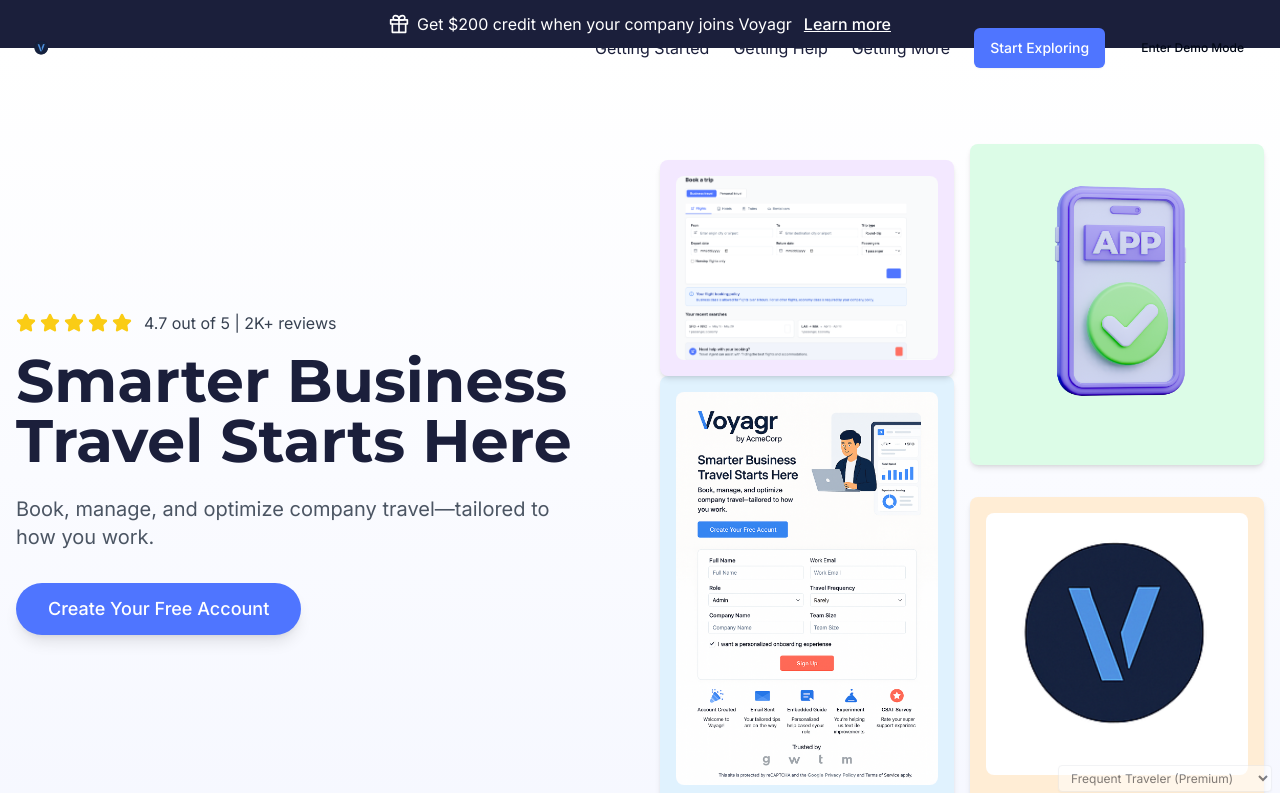
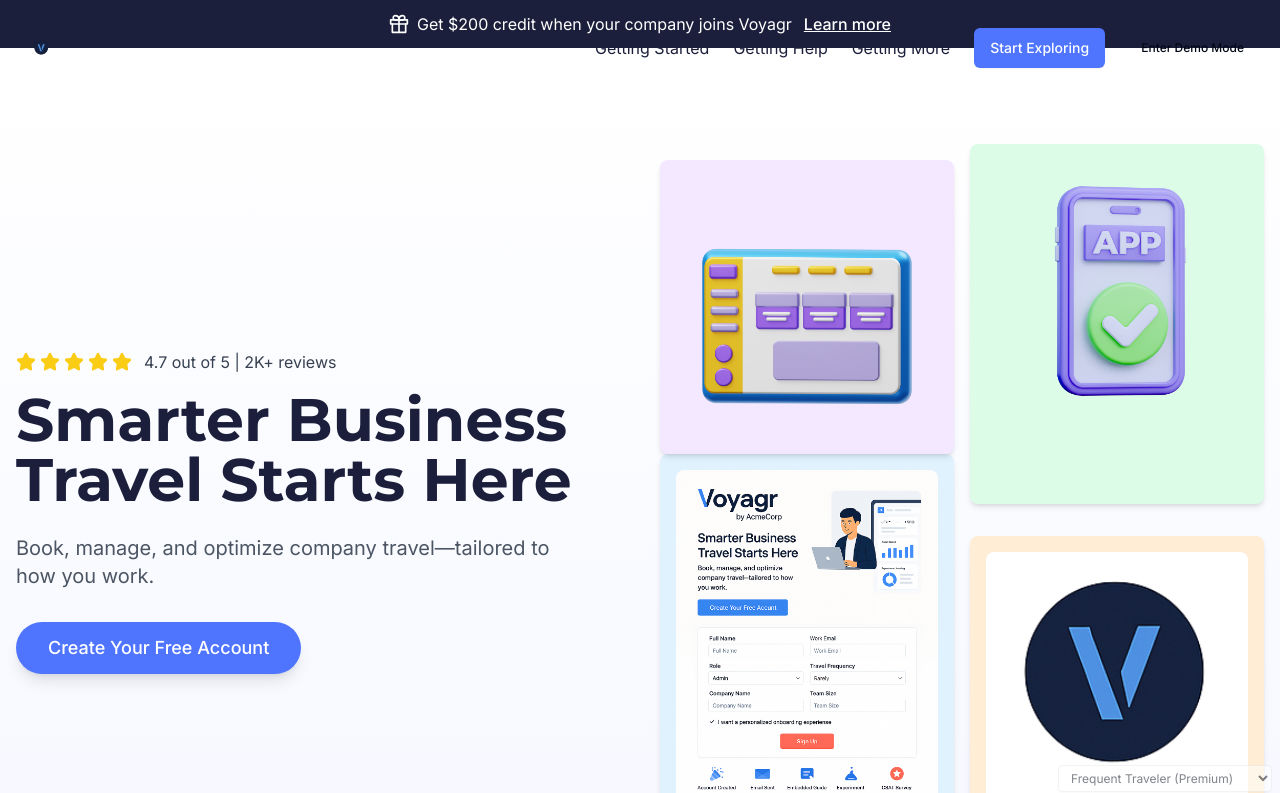
Before and after one commit to Nokamorad/acmetravel-ai-demo-hub, a React (Vite) app: page /signup in a window 1280 px wide. Shown: the top 793 px of the page. Built offline with nearby package versions, Linux system fonts and the light colour scheme; a web font is replaced by a local one.

Commit message:
Visual edit in Lovable
Edited UI in Lovable

```diff
--- a/src/pages/SignUp.tsx
+++ b/src/pages/SignUp.tsx
@@ -65,7 +65,7 @@ const SignUp = () => {
               <div className="hidden lg:grid grid-cols-2 gap-4">
                 <div className="grid gap-4">
                   <div className="rounded-lg overflow-hidden shadow-md bg-purple-100 p-4 transform translate-y-4">
-                    <img alt="Business traveler" className="w-full h-auto rounded-lg" src="/lovable-uploads/69a3f64c-82fb-45e8-8f36-d41f563e9c9b.png" />
+                    <img alt="Business traveler" src="/lovable-uploads/5fca89a7-a786-4dc9-9d05-eb6f3d3a3041.png" className="w-full h-auto rounded-lg object-cover" />
                   </div>
                   <div className="rounded-lg overflow-hidden shadow-md bg-sky-100 p-4">
                     <img src="/public/lovable-uploads/f2812308-776f-41b1-8b83-d0ead1af1f3a.png" alt="Travel management" className="w-full h-auto rounded-lg" />
```
Also changed, not shown: public/lovable-uploads/5fca89a7-a786-4dc9-9d05-eb6f3d3a3041.png (added).
